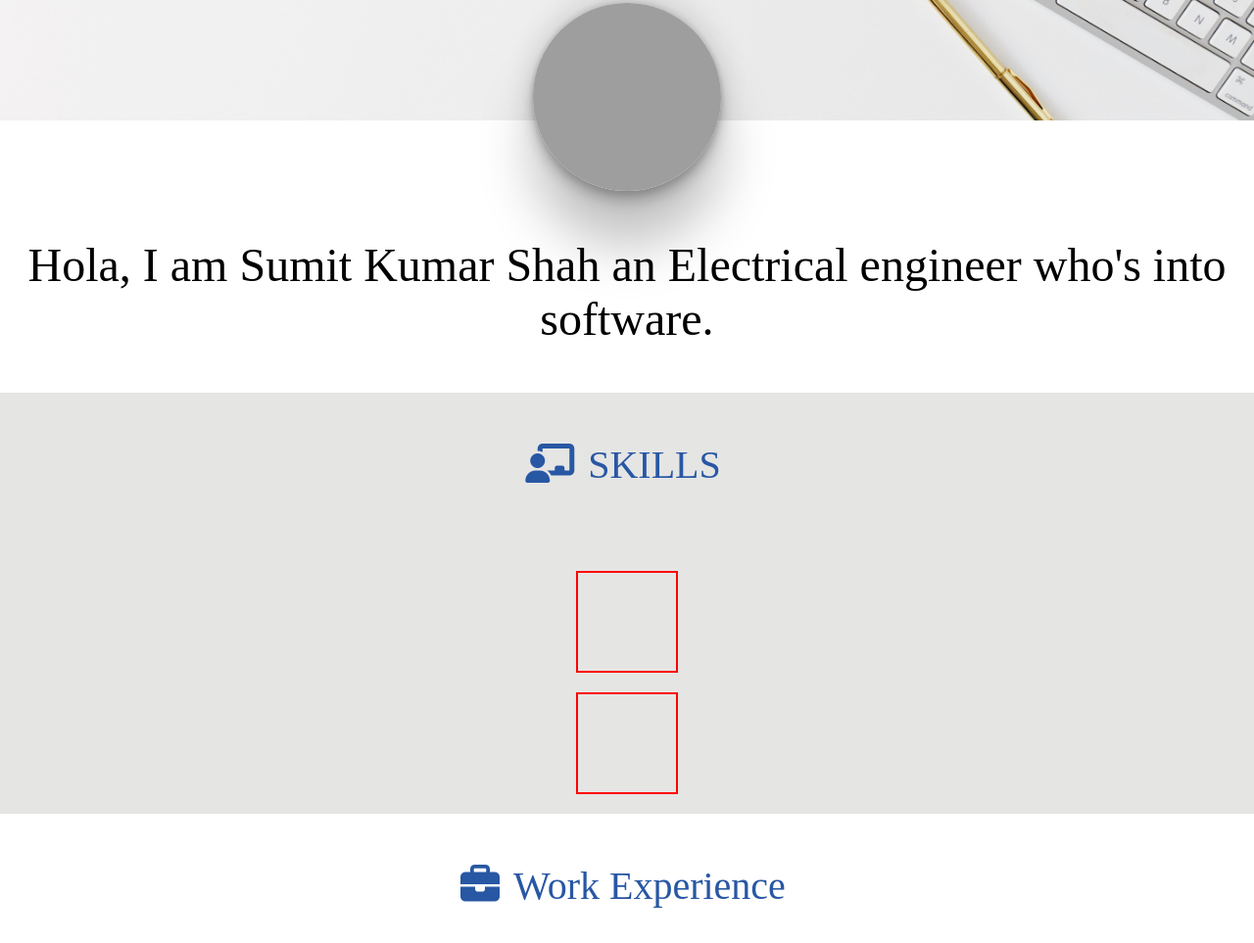
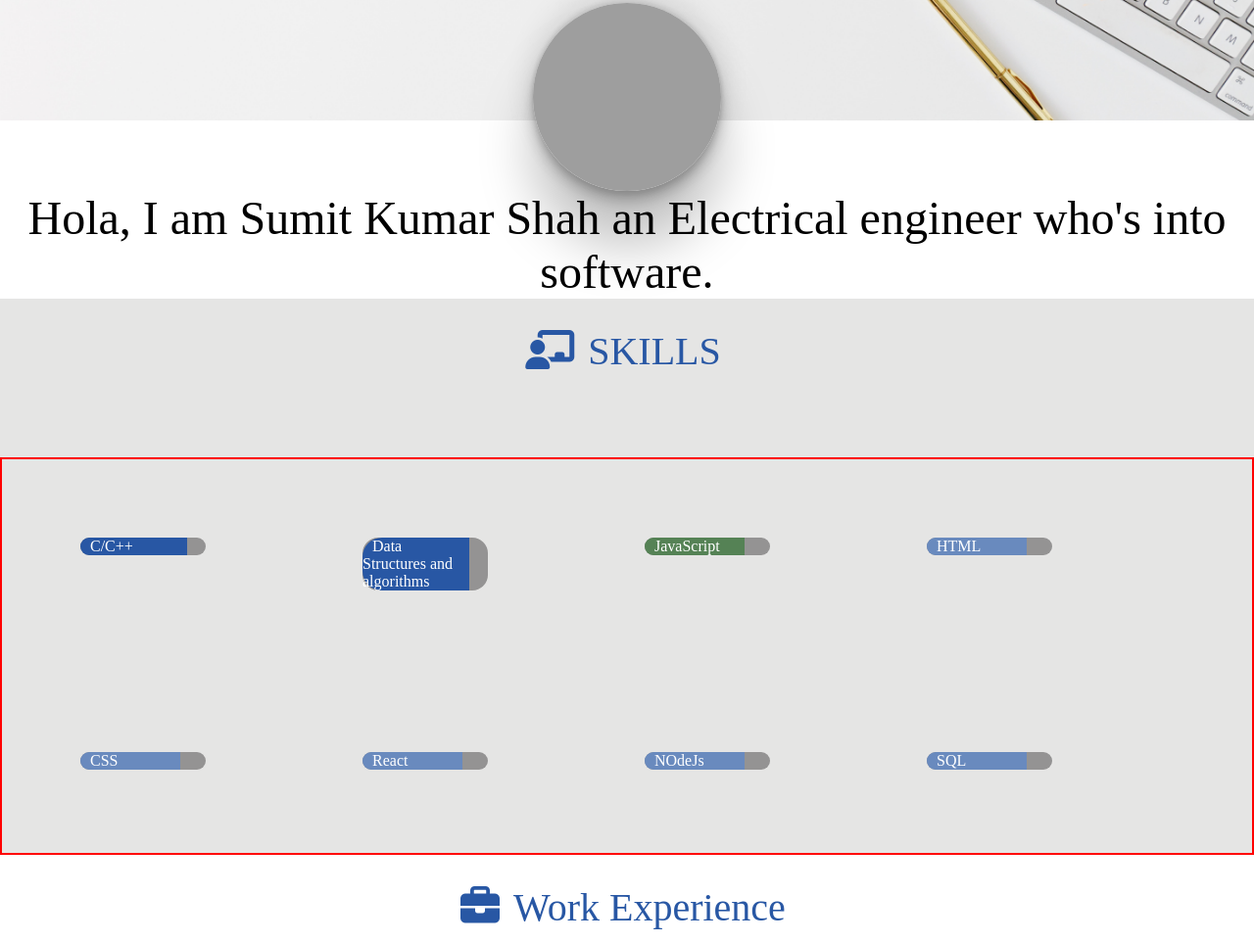
Before and after one commit to sumit8692/Resume-Project, a plain HTML site: page index.html in a window 1280 px wide. Shown: the part 397-1360 px from the top of the page at 98% size. Drawn offline with Linux system fonts and the light colour scheme; grey boxes are pictures that could not be loaded.

Commit message:
fixed skill section(flex properties)

```diff
--- a/index.html
+++ b/index.html
@@ -80,12 +80,21 @@
                 </span>
                 <span>SKILLS</span>
             </h1>
-            <div class="column1">
-                <!-- <div class="skills-display">
+            <div class="row">
+                <div class="skills-display">
                     <div class="skills-progress">
                         <div class="eighty-five-percent mb-blue">
                             <div class="skill-name">
-                                <span> C++ </span>
+                                <span> C/C++ </span>
+                            </div>
+                        </div>
+                    </div>
+                </div>
+                <div class="skills-display">
+                    <div class="skills-progress">
+                        <div class="eighty-five-percent mb-blue">
+                            <div class="skill-name">
+                                <span> Data Structures and algorithms </span>
                             </div>
                         </div>
                     </div>
@@ -94,7 +103,7 @@
                     <div class="skills-progress">
                         <div class="eighty-percent mb-green">
                             <div class="skill-name">
-                                <span> C </span>
+                                <span> JavaScript </span>
                             </div>
                         </div>
                     </div>
@@ -107,15 +116,12 @@
                             </div>
                         </div>
                     </div>
-                </div> -->
-            </div>
-            <div class="column2"></div>
-           <!-- <div class="row2">
+                </div>
                 <div class="skills-display">
                     <div class="skills-progress">
                         <div class="eighty-percent mb-light-blue">
                             <div class="skill-name">
-                                <span>CSS</span>
+                                <span> CSS</span>
                             </div>
                         </div>
                     </div>
@@ -124,12 +130,30 @@
                     <div class="skills-progress">
                         <div class="eighty-percent mb-light-blue">
                             <div class="skill-name">
-                                <span>Data Structures and Algorithms</span>
+                                <span> React</span>
                             </div>
                         </div>
                     </div>
                 </div>
-           </div> -->
+                <div class="skills-display">
+                    <div class="skills-progress">
+                        <div class="eighty-percent mb-light-blue">
+                            <div class="skill-name">
+                                <span> NOdeJs</span>
+                            </div>
+                        </div>
+                    </div>
+                </div>
+                <div class="skills-display">
+                    <div class="skills-progress">
+                        <div class="eighty-percent mb-light-blue">
+                            <div class="skill-name">
+                                <span> SQL</span>
+                            </div>
+                        </div>
+                    </div>
+                </div>
+            </div>
 
         </section>
 
--- a/style.css
+++ b/style.css
@@ -1,6 +1,10 @@
-
+*{
+    margin: 0px;
+    padding: 0px;
+}
 body{
     margin: 0px;
+
 }
 
 section{
@@ -117,13 +121,15 @@ section:nth-child(2n+1){
 }
 #skills{
     display: flex;
-    flex-direction: column;
+}
+.row{
+    border: 2px solid red;
+    display: flex;
+    flex-direction: row;
+    /* justify-content: center; */
+    flex-wrap: wrap;
 }
 .skills-display{
-    width: 75%;
-    display: flex;
-    flex-wrap: wrap;
-    justify-content: space-between;
     margin-bottom: 5px;
     padding: 5rem;
 }
```
